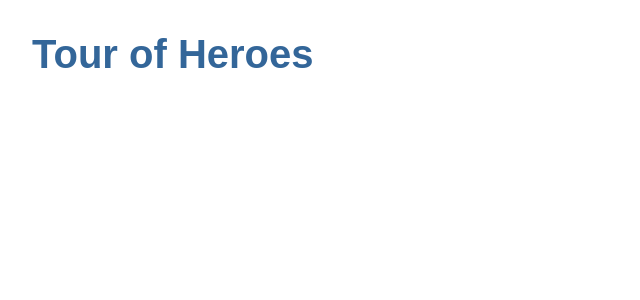
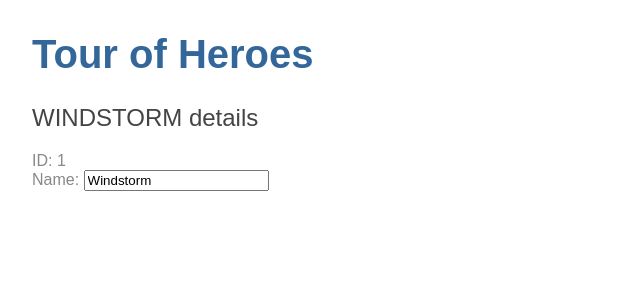
Before and after one commit to marianafantini/angular-tour-of-heroes, an Angular app: page / in a window 1280 px wide. Shown: the top 300 px of the page, without its empty margins (0-640 px from the left). Built offline with nearby package versions, Linux system fonts and the light colour scheme.

Commit message:
1. The Hero Editor

```diff
--- a/src/app/app.component.html
+++ b/src/app/app.component.html
@@ -1,2 +1,3 @@
 <!--The content below is only a placeholder and can be replaced.-->
 <h1>{{title}}</h1>
+<app-heroes></app-heroes>
--- /dev/null
+++ b/src/app/hero.ts
@@ -0,0 +1,4 @@
+export class Hero {
+  id: number;
+  name: string;
+}
--- /dev/null
+++ b/src/app/heroes/heroes.component.html
@@ -0,0 +1,7 @@
+<div>
+  <h2>{{hero.name | uppercase}} details</h2>
+  <div><span>ID: </span>{{hero.id}}</div>
+  <label>Name:
+    <input [(ngModel)]="hero.name" placeholder="name">
+  </label>
+</div>
--- /dev/null
+++ b/src/app/heroes/heroes.component.ts
@@ -0,0 +1,22 @@
+import { Component, OnInit } from '@angular/core';
+import { Hero } from '../hero';
+
+@Component({
+  selector: 'app-heroes',
+  templateUrl: './heroes.component.html',
+  styleUrls: ['./heroes.component.css']
+})
+export class HeroesComponent implements OnInit {
+
+  hero: Hero = {
+    id: 1,
+    name: 'Windstorm'
+  };
+
+  constructor() { }
+
+  ngOnInit() {
+    console.log('ng-on-init');
+  }
+
+}
```
Also changed, not shown: src/app/app.module.ts (+6 -2 lines), src/app/heroes/heroes.component.css (added), 1 other file (tests, documents, lock files or other folders).
